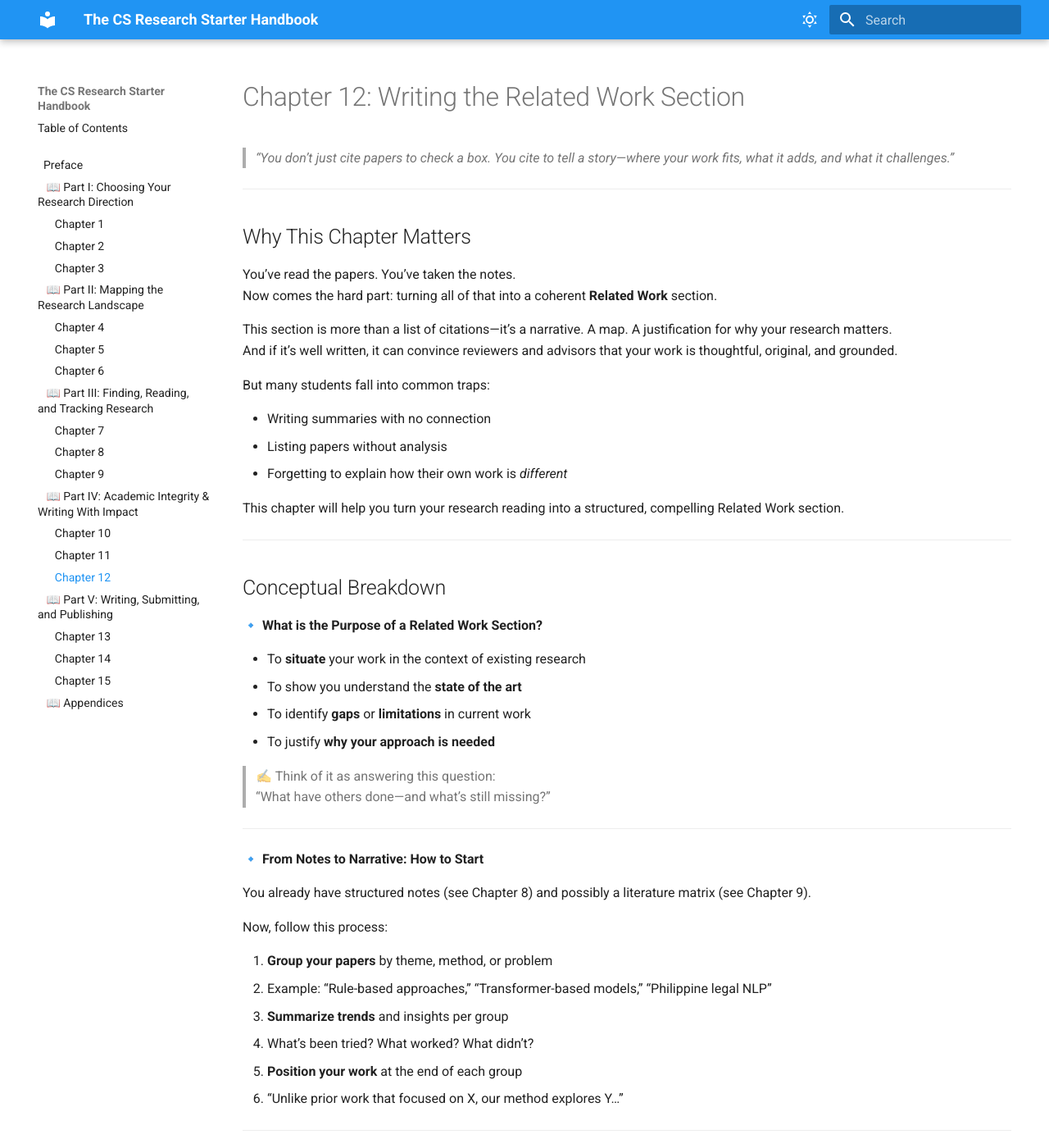
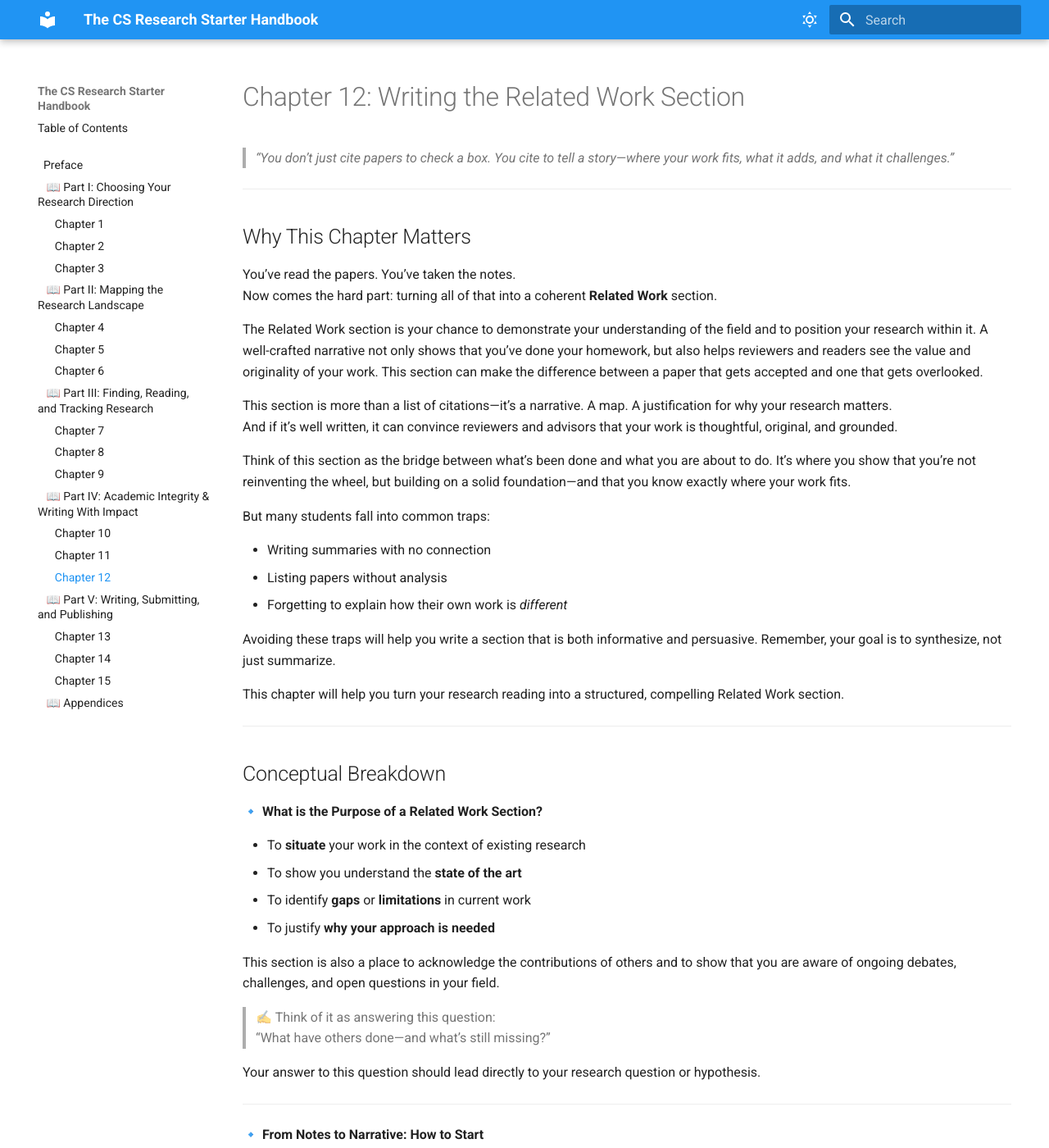
Before and after one commit to McKlay/research-starter-handbook, an MkDocs documentation site: the page built from docs/chapter12.md, in a window 1280 px wide and 1400 px high. Shown: the whole window at 82% size. Built offline with MkDocs 1.6.1 and Material for MkDocs 9.7.7, drawn with Linux system fonts in a browser that asks for light colours; some of the changed text lies outside the part shown.

Commit message:
added more details in each sections

```diff
--- a/docs/chapter12.md
+++ b/docs/chapter12.md
@@ -14,14 +14,20 @@ hide:
 You’ve read the papers. You’ve taken the notes.
 Now comes the hard part: turning all of that into a coherent **Related Work** section.
 
+The Related Work section is your chance to demonstrate your understanding of the field and to position your research within it. A well-crafted narrative not only shows that you’ve done your homework, but also helps reviewers and readers see the value and originality of your work. This section can make the difference between a paper that gets accepted and one that gets overlooked.
+
 This section is more than a list of citations—it’s a narrative. A map. A justification for why your research matters.
 And if it’s well written, it can convince reviewers and advisors that your work is thoughtful, original, and grounded.
+
+Think of this section as the bridge between what’s been done and what you are about to do. It’s where you show that you’re not reinventing the wheel, but building on a solid foundation—and that you know exactly where your work fits.
 
 But many students fall into common traps:
 
 - Writing summaries with no connection
 - Listing papers without analysis
 - Forgetting to explain how their own work is *different*
+
+Avoiding these traps will help you write a section that is both informative and persuasive. Remember, your goal is to synthesize, not just summarize.
 
 This chapter will help you turn your research reading into a structured, compelling Related Work section.
 
@@ -36,14 +42,20 @@ This chapter will help you turn your research reading into a structured, compell
 - To identify **gaps** or **limitations** in current work
 - To justify **why your approach is needed**
 
+This section is also a place to acknowledge the contributions of others and to show that you are aware of ongoing debates, challenges, and open questions in your field.
+
 > ✍️ Think of it as answering this question:
 > “What have others done—and what’s still missing?”
+
+Your answer to this question should lead directly to your research question or hypothesis.
 
 ---
 
 **🔹 From Notes to Narrative: How to Start**
 
 You already have structured notes (see Chapter 8) and possibly a literature matrix (see Chapter 9).
+
+Don’t be afraid to revise your groups as you read more papers or as your understanding deepens. The structure of your Related Work section should serve your argument, not the other way around.
 
 Now, follow this process:
 
@@ -53,6 +65,8 @@ Now, follow this process:
    - What’s been tried? What worked? What didn’t?
 3. **Position your work** at the end of each group
    - “Unlike prior work that focused on X, our method explores Y…”
+
+This approach helps you build a logical flow and makes it easy for readers to see how your work advances the field.
 
 ---
 
@@ -64,13 +78,19 @@ Now, follow this process:
 | **Chronological** | Useful when showing the evolution of a technique |
 | **Hybrid**     | For complex topics with both method and time aspects|
 
+Choose the structure that best highlights the novelty and relevance of your work. Thematic organization is usually preferred, but don’t hesitate to use a hybrid approach if it clarifies your argument.
+
 > 🧠 Reviewers prefer thematic unless time-based progression is essential to your contribution.
+
+Check recent papers in your target venue to see which structure is most common.
 
 ---
 
 **🔹 How Many Citations Are Enough?**
 
 There’s no perfect number—but aim for **depth, not volume**.
+
+Focus on citing the most relevant and influential works. Too many citations can dilute your message, while too few can make your work seem disconnected from the field.
 
 - **For a thesis**: ~30–60 focused citations across multiple sections
 - **For a short paper**: ~10–20 highly relevant works
@@ -79,17 +99,23 @@ There’s no perfect number—but aim for **depth, not volume**.
 > ❌ Don’t cite papers you haven’t read
 > ✅ Don’t cite just because they’re popular
 
+Every citation should serve a purpose—either to support your claims, highlight a gap, or contrast with your approach.
+
 ---
 
 **🔹 What to Say (and What Not To)**
 
 Do:
 
+Use comparison and critique to show your understanding. Explain not just what others did, but why it matters and how it relates to your work.
+
 - Compare and contrast works (not just describe them)
 - Show how your approach builds on or deviates from others
 - Acknowledge overlaps and shared challenges
 
 Don’t:
+
+Avoid vague praise or generic statements. Be specific about strengths, weaknesses, and how your work addresses open questions.
 
 - List papers like a bibliography dump
 - Praise every method without critique
@@ -103,6 +129,8 @@ Don’t:
 2. Are you clearly stating how your work differs or improves upon existing ones?
 3. Does your narrative build toward the need for your research?
 
+Reflect on your draft and ask a peer or advisor for feedback. A fresh perspective can help you spot gaps or unclear arguments.
+
 ---
 
 ## Try This Exercise
@@ -115,7 +143,11 @@ Don’t:
 - What limitation did they encounter?
 - How does your work address or extend this?
 
+This exercise will help you move from isolated notes to a connected narrative. As you write, look for ways to link papers together and to your own research question.
+
 Now write a 2–3 sentence comparison per paper. String them together—this is your first draft.
+
+Revise your draft for clarity, flow, and logical progression. Make sure each paragraph leads naturally to the next and builds your case for why your work is needed.
 
 ---
 
@@ -123,9 +155,13 @@ Now write a 2–3 sentence comparison per paper. String them together—this is
 
 The Related Work section is your opportunity to *frame the conversation*—to show that your research doesn’t exist in a vacuum.
 
+A strong Related Work section demonstrates your expertise and helps reviewers trust your judgment. It also provides a roadmap for future researchers who want to build on your work.
+
 Instead, it stands **on top of**, **next to**, or even **in contrast to** the work of others.
 
 > Tell the story of where research has been.
 > Then show why your contribution is the next step forward.
 
+Let your Related Work section be both a map and a springboard—showing where the field has been and where you are taking it next.
+
 ---
```
